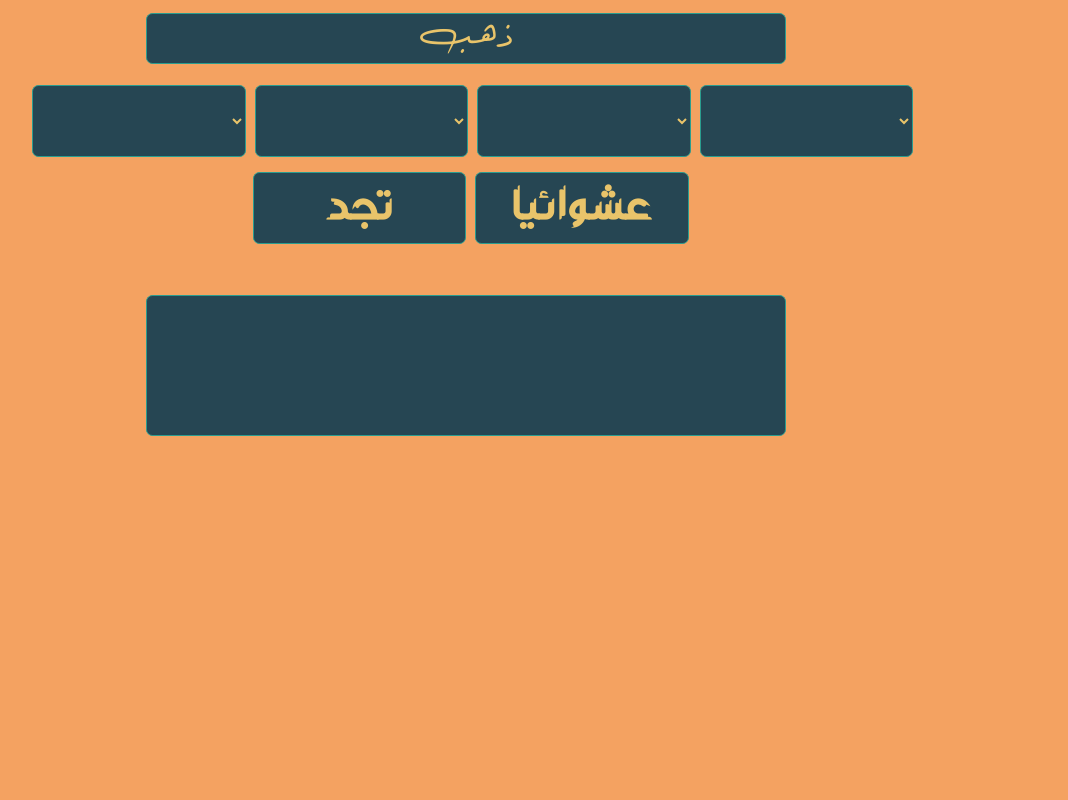
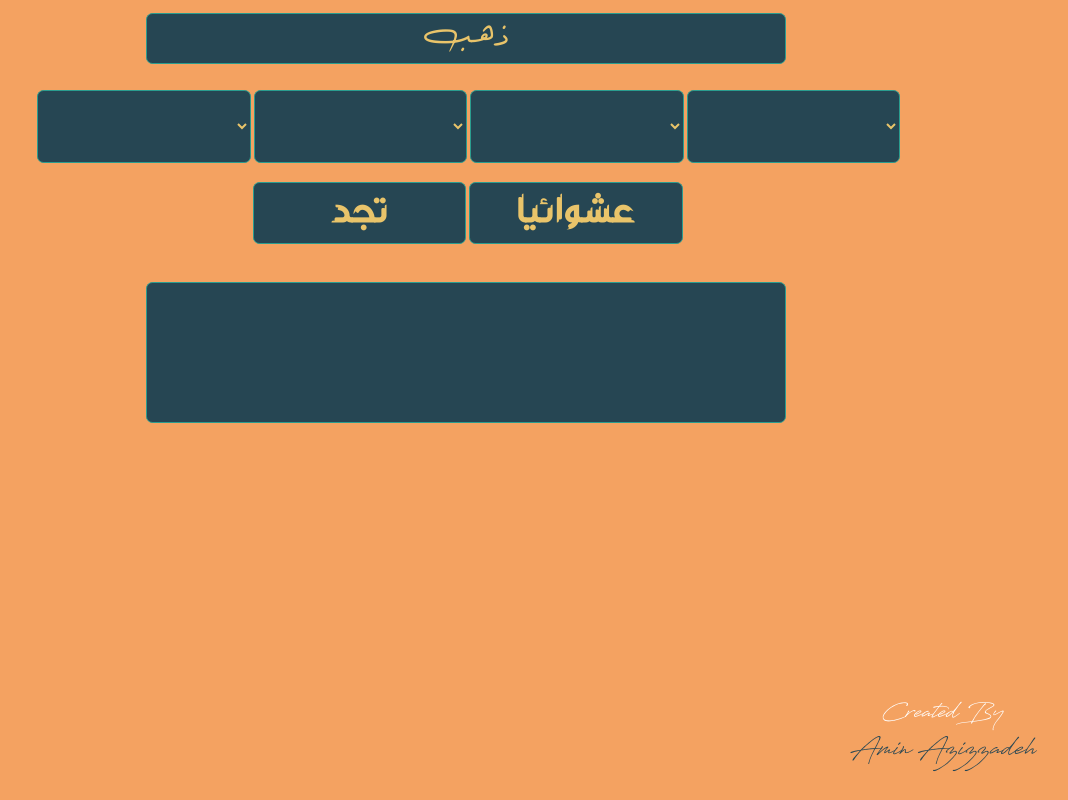
Before and after one commit to AminAzizzadeh/mazimozare, a plain HTML site: page index.html in a window 1280 px wide. Shown: the whole page, without its empty margins (174-1242 px from the left). Drawn offline with nearby package versions, Linux system fonts and the light colour scheme.

Commit message:
v0.3
Original By Amin Azizzadeh

```diff
--- a/css/index.css
+++ b/css/index.css
@@ -1,7 +1,7 @@
 @font-face {
     font-family: 'title';
     src: url('../fonts/18 Khebrat Musamim Bold.woff2') format('woff2'),
-         url('../fonts/18 Khebrat Musamim Bold.woff2') format('woff');
+        url('../fonts/18 Khebrat Musamim Bold.woff2') format('woff');
     font-weight: normal;
     font-style: normal;
 }
@@ -9,19 +9,27 @@
 @font-face {
     font-family: 'txt';
     src: url('../fonts/(A) Arslan Wessam B (A) Arslan Wessam B (convert.io).woff2') format('woff2'),
-         url('../fonts/(A) Arslan Wessam B (A) Arslan Wessam B (convert.io).woff2') format('woff');
+        url('../fonts/(A) Arslan Wessam B (A) Arslan Wessam B (convert.io).woff2') format('woff');
     font-weight: normal;
     font-style: normal;
 }
 
-body{
+@font-face {
+    font-family: 'info';
+    src: url('../fonts/Antro_Vectra_Bolder.woff2'),
+        url('../fonts/Antro_Vectra_Bolder.woff2');
+    font-weight: normal;
+    font-style: normal;
+}
+
+body {
     background-color: #f4a261;
     font-family: txt;
-    font-size: calc(2vw + 20px);
 }
 
-input{
+input {
     height: 4vw;
+    font-size: 3.25vw;
     font-family: txt;
     margin-top: 1%;
     margin-left: 25%;
@@ -32,25 +40,29 @@ input{
     text-align: center;
 }
 
-#filter{
+#filter {
     margin-top: 1vw;
 }
 
-select{
+select {
+    height: 5.75vw;
+    margin-top: 1vw;
+    padding-left: 0.3vw;
+    padding-top: 0;
+    padding-bottom: 0;
     font-family: title;
-    font-size: calc(2vw + 15px);
+    font-size: 2.9vw;
     color: #e9c46a;
     background-color: #264653;
     border: 1px solid #2a9d8f;
     border-radius: 0.5vw;
-    padding: 0.3vw;
 }
 
-#firstSelect{
-    margin-left: 16.12%;
+#firstSelect {
+    margin-left: 16.5vw;
 }
 
-option{
+option {
     font-size: calc(2vw + 10px);
     color: #e9c46a;
     background-color: #264653;
@@ -58,21 +70,22 @@ option{
     border-radius: 0.5vw;
 }
 
-button{
-    margin-top: 1vw;
+button {
+    margin-top: 1.5vw;
     font-family: title;
-    font-size: calc(2vw + 20px);
+    font-size: calc(3vw);
     color: #e9c46a;
     background-color: #264653;
     border: 1px solid #2a9d8f;
     border-radius: 0.5vw;
 }
 
-.find{
-    margin-left:33.3333%;
+.find {
+    margin-left: 33.3333%;
 }
 
-#result{
+#result {
+    margin-top: 3vw;
     color: #e9c46a;
     background-color: #264653;
     border: 1px solid #2a9d8f;
@@ -80,13 +93,39 @@ button{
     height: 11vw;
 }
 
-.resultValue{
+.resultValue {
     font-family: txt;
-    font-size: calc(6.5vw + 25px);
+    font-size: 7vw;
     color: #e9c46a;
     text-align: center;
 }
 
-.hidden{
+.hidden {
     display: none;
 }
+
+#information {
+    position: absolute;
+    padding-right: 0.5vw;
+    padding-bottom: 1vw;
+    right: 0;
+    bottom: 0;
+}
+
+#informationData {
+    color: white;
+    font-size: 1.75vw;
+    text-align: center;
+    font-family: info;
+}
+
+a {
+    color: #264653;
+    font-size: 2vw;
+    text-decoration: none;
+}
+
+a:hover {
+    color: #2a9d8f;
+    text-decoration: none;
+}
--- a/index.html
+++ b/index.html
@@ -10,7 +10,7 @@
         integrity="sha384-ka7Sk0Gln4gmtz2MlQnikT1wXgYsOg+OMhuP+IlRH9sENBO0LRn5q+8nbTov4+1p"
         crossorigin="anonymous"></script>
     <link rel="stylesheet" href="css/index.css">
-    <title>ماضی و مضارع</title>
+    <title>الماضی و المضارع</title>
 </head>
 <body>
 
@@ -44,11 +44,14 @@
 
         <button class="col-2 find">تجد</button>
         <button class="col-2 randomize">عشوائيا</button>
+
     </div>
 
+    <div id="result" class="col-6 mx-auto"><p class="resultValue"></p></div>
 
-
-    <div id="result" class="col-6 mx-auto mt-5"><p class="resultValue"></p></div>
+    <div id="information" class="col-3">
+        <p id="informationData">Created By<br><a href="mailto:officalaminazizzadeh@gmail.com">Amin Azizzadeh</a></p>
+    </div>
 
     <script src="js/index.js"></script>
 </body>
--- a/js/index.js
+++ b/js/index.js
@@ -197,6 +197,8 @@ document.querySelector("body").addEventListener("click", function(){
 })
 
 document.querySelector(".randomize").addEventListener("click", function(){
+    result.textContent = "";
+
     randomizer1 = Math.floor(Math.random() * 3) + 1;
     randomizer2 = Math.floor(Math.random() * 2) + 1;
     randomizer3 = Math.floor(Math.random() * 3) + 1;
@@ -204,14 +206,23 @@ document.querySelector(".randomize").addEventListener("click", function(){
 
     if(randomizer1 == 1){
         s[0].value = o[1].value;
+        change[0].classList.remove("hidden");
+        change[1].textContent = "مثني";
+        change[2].textContent = "جمع";
     }
 
     if(randomizer1 == 2){
         s[0].value = o[2].value;
+        change[0].classList.remove("hidden");
+        change[1].textContent = "مثني";
+        change[2].textContent = "جمع";
     }
 
     if(randomizer1 == 3){
         s[0].value = o[3].value;
+        change[0].classList.add("hidden");
+        change[1].textContent = "وحده";
+        change[2].textContent = "مع الغير";
     }
 
     if(randomizer2 == 1){
@@ -222,15 +233,20 @@ document.querySelector(".randomize").addEventListener("click", function(){
         s[1].value = o[6].value;
     }
 
-    if(randomizer3 == 3){
-        s[2].value = o[8].value;
+    if(randomizer3 == 1){
+        if(randomizer1 == 3){
+            s[2].value = Math.floor(Math.random() * 3) + 2;
+        }
+        else{
+            s[2].value = o[8].value;
+        }
     }
 
-    if(randomizer3 == 1){
+    if(randomizer3 == 2){
         s[2].value = o[9].value;
     }
 
-    if(randomizer3 == 2){
+    if(randomizer3 == 3){
         s[2].value = o[10].value;
     }
 
```
Also changed, not shown: fonts/Antro_Vectra_Bolder.woff2 (added).
